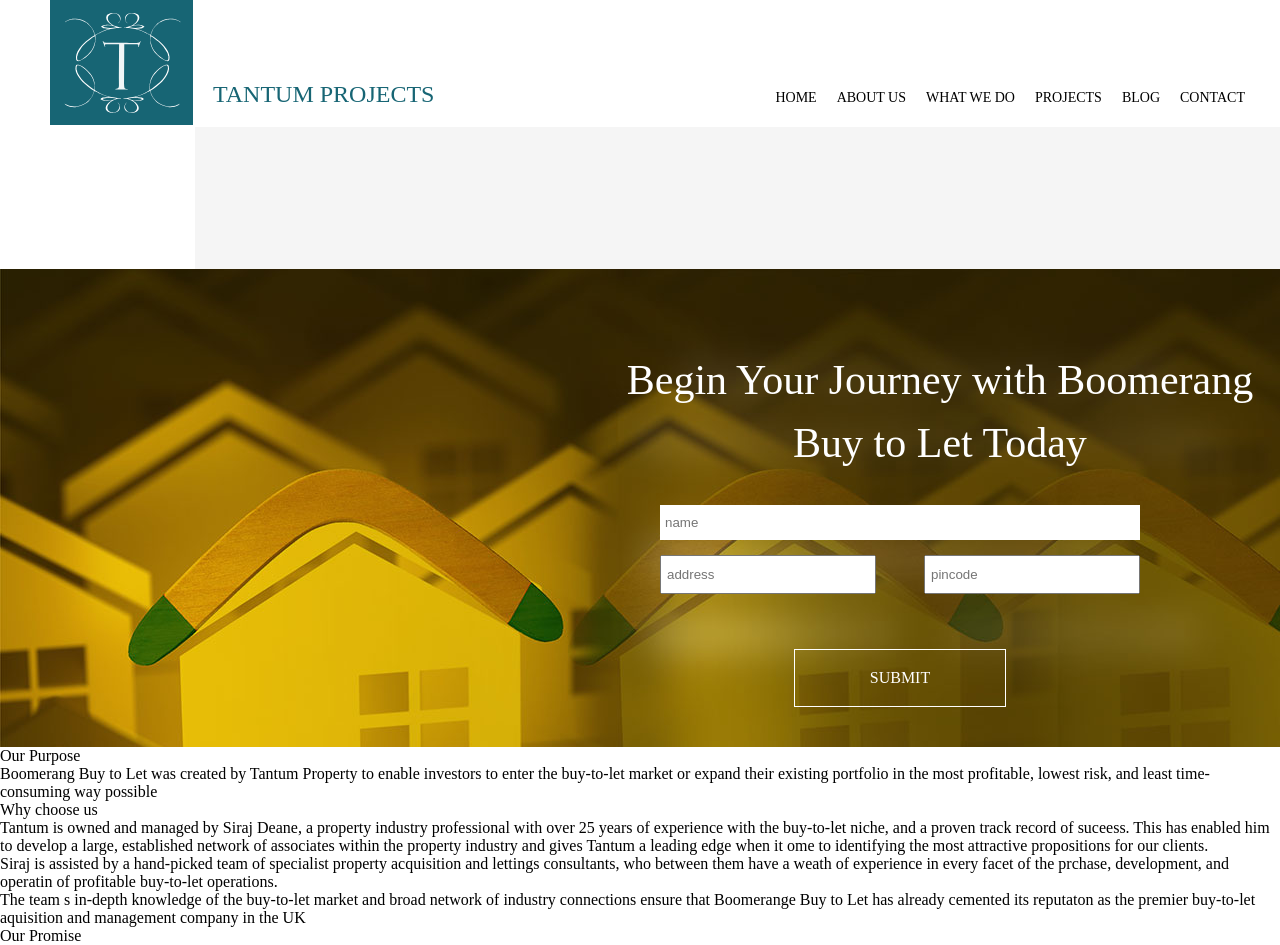
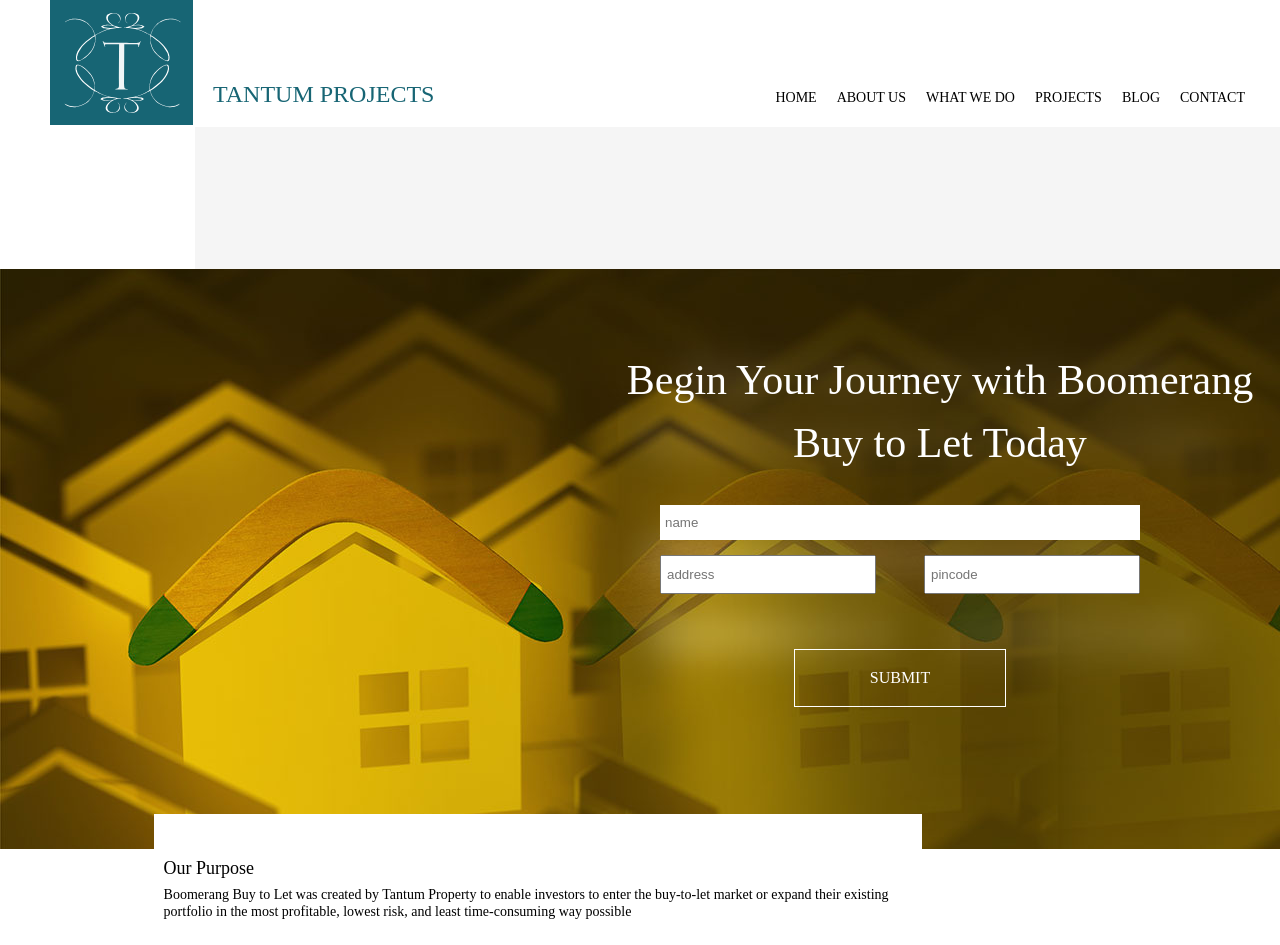
Before and after one commit to afi-arif/boomerang, a React app in the folder App/: page /about-us in a window 1280 px wide. Shown: the top 945 px of the page. Built offline with nearby package versions, Linux system fonts and the light colour scheme.

Commit message:
about page on progress

```diff
--- a/App/src/pages/about-us/about-us.scss
+++ b/App/src/pages/about-us/about-us.scss
@@ -5,7 +5,7 @@ $large: "./../../assets/images/large/";
 main.boomerang-about-us {
     .boomerang-flash{
         background: url($small+'about-us-flash.jpg') no-repeat;
-        min-height: 32rem;
+        min-height: 32.6rem;
 
         .boomerang-contact{
             padding-top: 2rem;
@@ -51,6 +51,25 @@ main.boomerang-about-us {
                 }
         }
     }
+
+    div.boomerang-details-about-us{
+        margin:-3.5rem 28% 0 12%;
+        padding-top: 3.5rem;
+        background: #fff;
+
+        .details-block{
+            padding: 1rem;
+            h2{
+                font:1.8rem/1 "Museo Slab 700";
+                color: #000;
+            }
+            p{
+                font: 1.4rem/1.2 'Museo Sans 300';
+                padding-top: 1rem;
+                margin-bottom: 2.5rem;
+            }
+        }
+    }
 }
 
 @media screen and (min-width:768px) and (max-width:1023px) {
@@ -75,6 +94,7 @@ main.boomerang-about-us {
     main.boomerang-about-us {
         .boomerang-flash{
             background: url($large+'about-us-flash.jpg') no-repeat;
+            min-height: 58rem;
             .boomerang-contact{
                 margin-left: 60rem;
                 padding-top: 8rem;
@@ -95,5 +115,7 @@ main.boomerang-about-us {
             }
         }
 
+
+
     }
 }
--- a/App/src/styles/layout.scss
+++ b/App/src/styles/layout.scss
@@ -4,6 +4,7 @@ html{
 
 html, body{
     font: 62.5% 'Museo Sans 300';
+    background: #fff;
 }
 
 #root > section {
```
Also changed, not shown: 1 other file (tests, documents, lock files or other folders).
